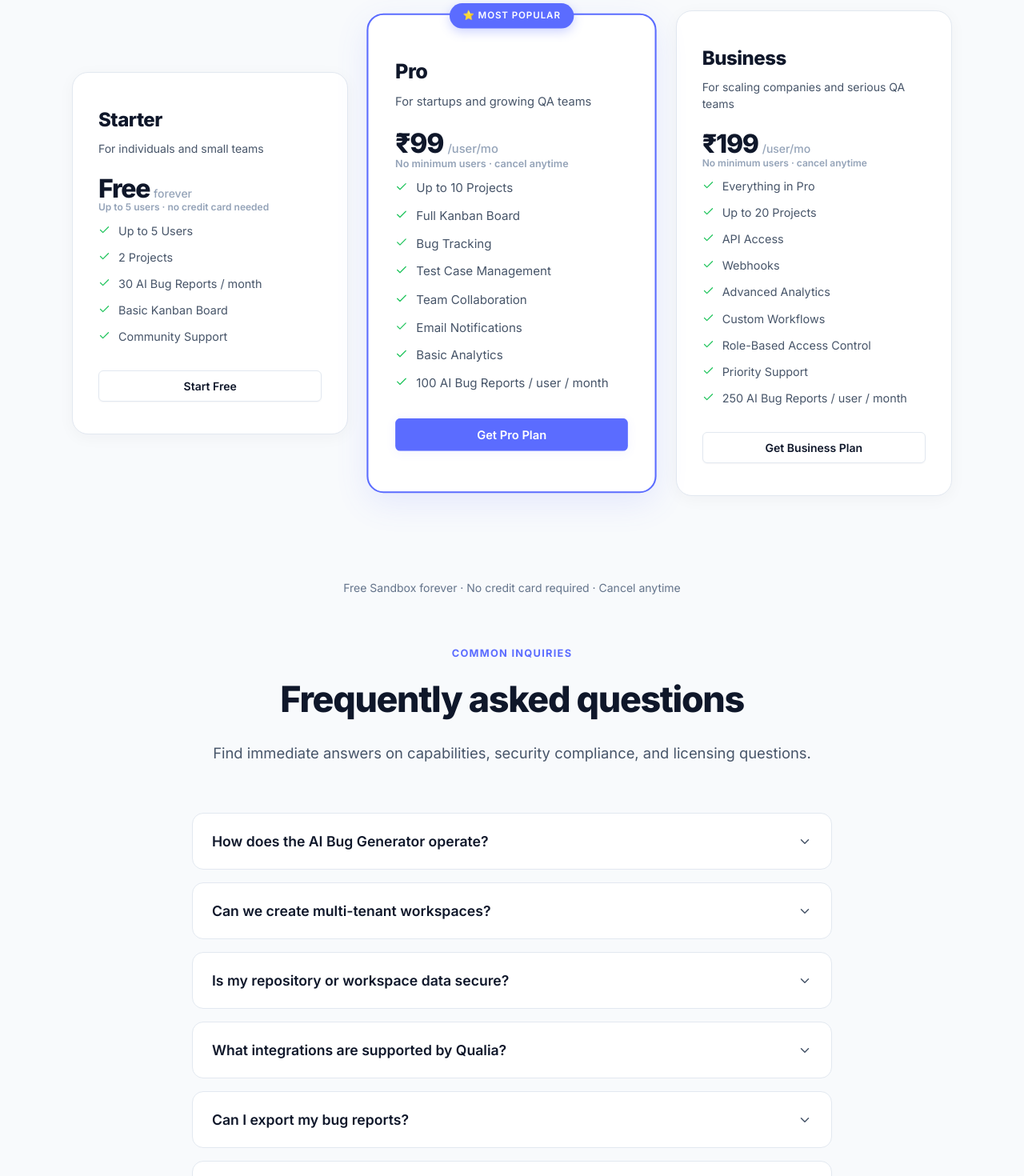
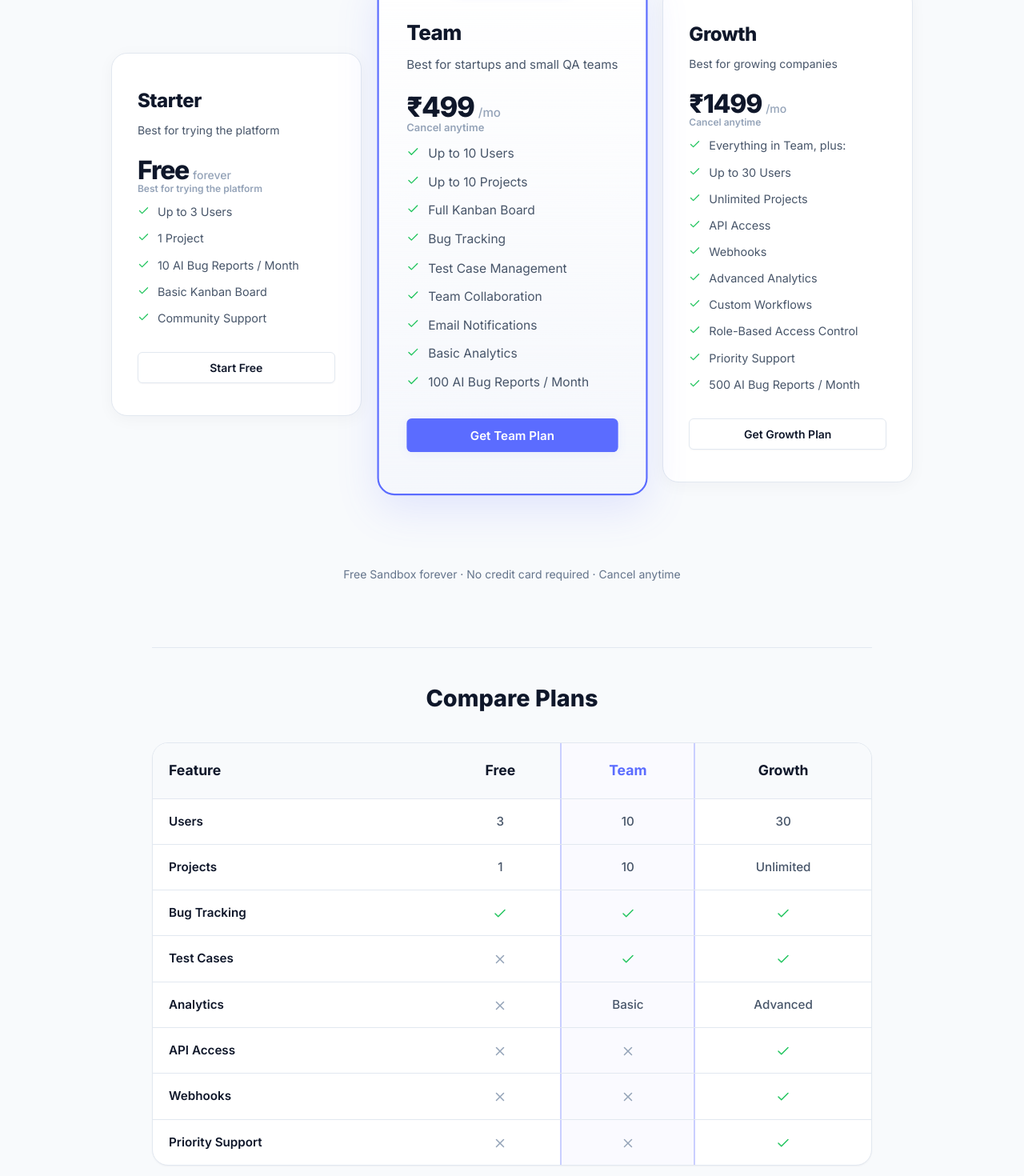
Before and after one commit to AbhishekTopiwala/Bug-Tracking-Tool, a React (Vite) app: page / in a window 1280 px wide. Shown: the part 5980-7450 px from the top of the page at 80% size. Built offline with nearby package versions, Linux system fonts and the light colour scheme; no server answers; the database is empty; what @cloudinary/url-gen would draw is missing.

Commit message:
Update payment service and landing page pricing layout

```diff
--- a/src/firebase/config.js
+++ b/src/firebase/config.js
@@ -29,11 +29,12 @@ const useEmulator = import.meta.env.VITE_USE_FIREBASE_EMULATOR === 'true';
 
 if (useEmulator) {
   console.log('🔧 Connecting to Firebase Local Emulators...');
-  connectAuthEmulator(auth, 'http://127.0.0.1:9099', { disableWarnings: true });
-  connectFirestoreEmulator(db, '127.0.0.1', 8080);
+  // Only connect to Functions emulator for local testing to preserve live Auth/Firestore data
+  // connectAuthEmulator(auth, 'http://127.0.0.1:9099', { disableWarnings: true });
+  // connectFirestoreEmulator(db, '127.0.0.1', 8080);
   connectFunctionsEmulator(functions, '127.0.0.1', 5001);
-  connectStorageEmulator(storage, '127.0.0.1', 9199);
-  console.log('✅ Connected to all Firebase Emulators');
+  // connectStorageEmulator(storage, '127.0.0.1', 9199);
+  console.log('✅ Connected to Functions Emulator');
 } else if (import.meta.env.DEV) {
   console.log(
     `🔥 DEV mode — connected to Firebase project: ${import.meta.env.VITE_FIREBASE_PROJECT_ID}`,
--- a/src/pages/LandingPage.jsx
+++ b/src/pages/LandingPage.jsx
@@ -42,24 +42,24 @@ const mockBugs = [
 
 const faqData = [
   {
+    question: "Can I upgrade anytime?",
+    answer: "Yes! You can upgrade your plan at any point. The change will be pro-rated and applied immediately to your account, unlocking new features and higher limits instantly."
+  },
+  {
+    question: "Can I cancel anytime?",
+    answer: "Absolutely. There are no long-term contracts unless you explicitly choose an annual commitment. You can cancel your subscription from your billing dashboard anytime."
+  },
+  {
+    question: "Is there a free trial?",
+    answer: "Yes! The Free plan gives you access to the platform forever. For advanced features, the Growth plan comes with a 14-day free trial so you can test everything before committing."
+  },
+  {
+    question: "What payment methods are supported?",
+    answer: "We support all major credit and debit cards, UPI, net banking, and popular wallets through our secure payment partner, Razorpay."
+  },
+  {
     question: "How does the AI Bug Generator operate?",
     answer: "When QA upload screenshots, our AI engine analyzes visual metadata, OCR bounds, and system details. It cross-references typical user paths to reconstruct clean, standardized title lists and reproduction guidelines with high accuracy."
-  },
-  {
-    question: "Can we create multi-tenant workspaces?",
-    answer: "Absolutely. Qualia is built from the ground up to support organizations, team groups, and independent projects. You can easily manage distinct teams, developers, and QA structures under a unified billing layout."
-  },
-  {
-    question: "Is my repository or workspace data secure?",
-    answer: "Security is our core value. All screenshots and uploads are safely isolated in access-secured Firestore and Cloud Storage folders. Technical details are never shared or fed into open public LLM datasets."
-  },
-  {
-    question: "What integrations are supported by Qualia?",
-    answer: "Currently we provide direct integrations with Slack for notifications and GitHub/GitLab for automated issue linking and PR tracking. We also have webhook support for custom workflows."
-  },
-  {
-    question: "Can I export my bug reports?",
-    answer: "Yes, you can export your entire test suite or specific project boards in CSV, PDF, and JSON formats for easy sharing with external stakeholders or legacy tools."
   },
   {
     question: "What happens if I exceed my AI generation limit?",
@@ -874,11 +874,10 @@ export default function LandingPage() {
       <section id="pricing" className="landing-pricing">
         <div className="pricing-container">
           <div className="section-header">
-            <span className="section-tag">Per-User Pricing</span>
-            <h2 className="section-title">Pay Only for Users You Actually Need</h2>
+            <span className="section-tag">Trusted by Startups & QA Teams</span>
+            <h2 className="section-title">Simple, transparent pricing</h2>
             <p className="section-subtitle">
-              No minimums. No forced upgrades. Add or remove users anytime — billing adjusts automatically.
-              85% cheaper than Jira, with built-in AI bug generation included.
+              Start for free, then upgrade as your team grows. Positioned for professional SaaS platforms.
             </p>
           </div>
 
@@ -893,7 +892,7 @@ export default function LandingPage() {
               onClick={() => setBillingCycle('yearly')}
             >
               Yearly
-              <span className="pricing-cycle-save">Save 20%</span>
+              <span className="pricing-cycle-save">Save 20% • Billed Annually</span>
             </button>
           </div>
 
@@ -919,18 +918,15 @@ export default function LandingPage() {
                           ? (plan.pricePerUserYearly || plan.yearlyPrice)
                           : (plan.pricePerUser || plan.monthlyPrice)}
                       </span>
-                      <span className="pricing-period">{plan.isPerUser ? '/user/mo' : '/mo'}</span>
+                      <span className="pricing-period">/mo</span>
                     </>
                   )}
                 </div>
-                {plan.isPerUser && (
-                  <div className="pricing-yearly-note" style={{ color: billingCycle === 'yearly' ? '#15803d' : '#94a3b8' }}>
-                    {billingCycle === 'yearly' ? 'Save 20% · billed annually' : 'No minimum users · cancel anytime'}
-                  </div>
-                )}
-                {plan.id === 'free' && (
-                  <div className="pricing-yearly-note" style={{ color: '#94a3b8' }}>Up to 5 users · no credit card needed</div>
-                )}
+                <div className="pricing-yearly-note" style={{ color: billingCycle === 'yearly' && plan.id !== 'free' ? '#15803d' : '#94a3b8' }}>
+                  {plan.id === 'free'
+                    ? 'Best for trying the platform'
+                    : (billingCycle === 'yearly' ? 'Save 20% • Billed Annually' : 'Cancel anytime')}
+                </div>
                 <div className="pricing-features">
                   {plan.features.map((feature, fIdx) => (
                     <div key={fIdx} className={`pricing-feature ${!feature.included ? 'muted' : ''}`}>
@@ -955,6 +951,73 @@ export default function LandingPage() {
 
           <div style={{ textAlign: 'center', marginTop: 24, fontSize: '0.875rem', color: '#64748b' }}>
             Free Sandbox forever · No credit card required · Cancel anytime
+          </div>
+        </div>
+
+        {/* Feature Comparison Table */}
+        <div className="feature-comparison-container">
+          <h3 className="comparison-title">Compare Plans</h3>
+          <div className="comparison-table-wrapper">
+            <table className="feature-comparison-table">
+              <thead>
+                <tr>
+                  <th>Feature</th>
+                  <th>Free</th>
+                  <th className="highlight-col">Team</th>
+                  <th>Growth</th>
+                </tr>
+              </thead>
+              <tbody>
+                <tr>
+                  <td>Users</td>
+                  <td>3</td>
+                  <td className="highlight-col">10</td>
+                  <td>30</td>
+                </tr>
+                <tr>
+                  <td>Projects</td>
+                  <td>1</td>
+                  <td className="highlight-col">10</td>
+                  <td>Unlimited</td>
+                </tr>
+                <tr>
+                  <td>Bug Tracking</td>
+                  <td><Check size={18} className="icon-check" /></td>
+                  <td className="highlight-col"><Check size={18} className="icon-check" /></td>
+                  <td><Check size={18} className="icon-check" /></td>
+                </tr>
+                <tr>
+                  <td>Test Cases</td>
+                  <td><X size={18} className="icon-x" /></td>
+                  <td className="highlight-col"><Check size={18} className="icon-check" /></td>
+                  <td><Check size={18} className="icon-check" /></td>
+                </tr>
+                <tr>
+                  <td>Analytics</td>
+                  <td><X size={18} className="icon-x" /></td>
+                  <td className="highlight-col">Basic</td>
+                  <td>Advanced</td>
+                </tr>
+                <tr>
+                  <td>API Access</td>
+                  <td><X size={18} className="icon-x" /></td>
+                  <td className="highlight-col"><X size={18} className="icon-x" /></td>
+                  <td><Check size={18} className="icon-check" /></td>
+                </tr>
+                <tr>
+                  <td>Webhooks</td>
+                  <td><X size={18} className="icon-x" /></td>
+                  <td className="highlight-col"><X size={18} className="icon-x" /></td>
+                  <td><Check size={18} className="icon-check" /></td>
+                </tr>
+                <tr>
+                  <td>Priority Support</td>
+                  <td><X size={18} className="icon-x" /></td>
+                  <td className="highlight-col"><X size={18} className="icon-x" /></td>
+                  <td><Check size={18} className="icon-check" /></td>
+                </tr>
+              </tbody>
+            </table>
           </div>
         </div>
       </section>
--- a/src/services/paymentService.js
+++ b/src/services/paymentService.js
@@ -130,53 +130,54 @@ export const PLANS = {
   free: {
     id: 'free',
     name: _starterPricing.name,
-    tagline: _starterPricing.tagline,
+    tagline: 'Best for trying the platform',
     monthlyPrice: _starterPricing.monthlyPrice,
     yearlyPrice: _starterPricing.yearlyPrice,
     monthlyPricePaise: _starterPricing.monthlyPricePaise,
     yearlyPricePaise: _starterPricing.yearlyPricePaise,
     pricePerUser: _starterPricing.pricePerUser,
     currency: 'INR',
-    maxUsers: 5,           // Free tier: up to 5 users
-    maxProjects: 2,
+    maxUsers: 3,           // Free tier: up to 3 users
+    maxProjects: 1,        // 1 Project
     storageGB: 0.1,        // 100 MB
-    aiQuota: 30,           // per org per month
+    aiQuota: 10,           // 10 AI Bug Reports / Month
     aiQuotaPerUser: 0,
     trialDays: 0,
     popular: false,
     active: true,
     isPerUser: false,
     features: [
-      { label: 'Up to 5 Users', included: true },
-      { label: '2 Projects', included: true },
-      { label: '30 AI Bug Reports / month', included: true },
+      { label: 'Up to 3 Users', included: true },
+      { label: '1 Project', included: true },
+      { label: '10 AI Bug Reports / Month', included: true },
       { label: 'Basic Kanban Board', included: true },
       { label: 'Community Support', included: true },
     ],
-    cta: _starterPricing.cta,
+    cta: 'Start Free',
     ctaSecondary: false,
   },
-  pro: {
-    id: 'pro',
-    name: 'Pro',
-    tagline: 'For startups and growing QA teams',
-    monthlyPrice: 99,      // ₹99 per user / month
-    yearlyPrice: 79,       // ₹79 per user / month (yearly — ~20% off)
-    monthlyPricePaise: 9900,
-    yearlyPricePaise: 7900,
-    pricePerUser: 99,      // ₹99/user/month (monthly billing)
-    pricePerUserYearly: 79, // ₹79/user/month (yearly billing)
+  team: {
+    id: 'team',
+    name: 'Team',
+    tagline: 'Best for startups and small QA teams',
+    monthlyPrice: 499,
+    yearlyPrice: 399,
+    monthlyPricePaise: 49900,
+    yearlyPricePaise: 39900,
+    pricePerUser: 499,
+    pricePerUserYearly: 399,
     currency: 'INR',
-    maxUsers: -1,          // Unlimited — no user cap
-    maxProjects: 10,
+    maxUsers: 10,          // Up to 10 Users
+    maxProjects: 10,       // Up to 10 Projects
     storageGB: 10,
-    aiQuota: -1,           // Per-user AI quota
-    aiQuotaPerUser: 100,   // 100 AI bug reports per user / month
+    aiQuota: 100,          // 100 AI Bug Reports / Month
+    aiQuotaPerUser: 0,
     trialDays: 0,
     popular: true,
     active: true,
-    isPerUser: true,
+    isPerUser: false,      // Changed to flat pricing based on requirements
     features: [
+      { label: 'Up to 10 Users', included: true },
       { label: 'Up to 10 Projects', included: true },
       { label: 'Full Kanban Board', included: true },
       { label: 'Bug Tracking', included: true },
@@ -184,43 +185,44 @@ export const PLANS = {
       { label: 'Team Collaboration', included: true },
       { label: 'Email Notifications', included: true },
       { label: 'Basic Analytics', included: true },
-      { label: '100 AI Bug Reports / user / month', included: true },
+      { label: '100 AI Bug Reports / Month', included: true },
     ],
-    cta: 'Get Pro Plan',
+    cta: 'Get Team Plan',
     ctaSecondary: false,
   },
-  business: {
-    id: 'business',
-    name: 'Business',
-    tagline: 'For scaling companies and serious QA teams',
-    monthlyPrice: 199,     // ₹199 per user / month
-    yearlyPrice: 159,      // ₹159 per user / month (yearly — ~20% off)
-    monthlyPricePaise: 19900,
-    yearlyPricePaise: 15900,
-    pricePerUser: 199,
-    pricePerUserYearly: 159,
+  growth: {
+    id: 'growth',
+    name: 'Growth',
+    tagline: 'Best for growing companies',
+    monthlyPrice: 1499,
+    yearlyPrice: 1199,
+    monthlyPricePaise: 149900,
+    yearlyPricePaise: 119900,
+    pricePerUser: 1499,
+    pricePerUserYearly: 1199,
     currency: 'INR',
-    maxUsers: -1,          // Unlimited — no user cap
-    maxProjects: 20,
+    maxUsers: 30,          // Up to 30 Users
+    maxProjects: -1,       // Unlimited Projects
     storageGB: 50,
-    aiQuota: -1,           // Per-user AI quota
-    aiQuotaPerUser: 250,   // 250 AI bug reports per user / month
+    aiQuota: 500,          // 500 AI Bug Reports / Month
+    aiQuotaPerUser: 0,
     trialDays: 14,
     popular: false,
     active: true,
-    isPerUser: true,
+    isPerUser: false,      // Changed to flat pricing based on requirements
     features: [
-      { label: 'Everything in Pro', included: true },
-      { label: 'Up to 20 Projects', included: true },
+      { label: 'Everything in Team, plus:', included: true },
+      { label: 'Up to 30 Users', included: true },
+      { label: 'Unlimited Projects', included: true },
       { label: 'API Access', included: true },
       { label: 'Webhooks', included: true },
       { label: 'Advanced Analytics', included: true },
       { label: 'Custom Workflows', included: true },
       { label: 'Role-Based Access Control', included: true },
       { label: 'Priority Support', included: true },
-      { label: '250 AI Bug Reports / user / month', included: true },
+      { label: '500 AI Bug Reports / Month', included: true },
     ],
-    cta: 'Get Business Plan',
+    cta: 'Get Growth Plan',
     ctaSecondary: true,
   },
 };
--- a/src/styles/landing.css
+++ b/src/styles/landing.css
@@ -1451,15 +1451,16 @@
 
 .pricing-card.popular {
   border: 2px solid var(--accent);
-  box-shadow: 0 12px 40px rgba(91, 108, 255, 0.12);
-  transform: scale(1.05);
+  box-shadow: 0 16px 48px rgba(91, 108, 255, 0.15);
+  transform: scale(1.08);
   z-index: 2;
   padding: 48px 32px;
+  background: linear-gradient(to bottom, var(--bg-card) 0%, rgba(91, 108, 255, 0.02) 100%);
 }
 
 .pricing-card.popular:hover {
-  transform: scale(1.05) translateY(-8px);
-  box-shadow: 0 24px 56px rgba(91, 108, 255, 0.18);
+  transform: scale(1.08) translateY(-8px);
+  box-shadow: 0 24px 56px rgba(91, 108, 255, 0.22);
 }
 
 /* Most Popular badge — via JSX element not CSS ::before */
@@ -1616,6 +1617,119 @@
   border-bottom: none;
 }
 
+/* ── Feature Comparison Table (Below Pricing) ── */
+.feature-comparison-container {
+  max-width: 900px;
+  margin: 80px auto 0;
+  padding-top: 40px;
+  border-top: 1px solid var(--border);
+}
+
+.comparison-title {
+  text-align: center;
+  font-size: 1.8rem;
+  font-weight: 800;
+  margin-bottom: 32px;
+  color: var(--text-primary);
+}
+
+.comparison-table-wrapper {
+  background: var(--bg-card);
+  border: 1px solid var(--border);
+  border-radius: var(--radius-xl);
+  overflow: hidden;
+  box-shadow: var(--shadow-sm);
+}
+
+.feature-comparison-table {
+  width: 100%;
+  border-collapse: collapse;
+  text-align: center;
+}
+
+.feature-comparison-table th {
+  padding: 20px;
+  font-weight: 700;
+  color: var(--text-primary);
+  border-bottom: 1px solid var(--border);
+  background: var(--bg-primary);
+  font-size: 1.1rem;
+}
+
+.feature-comparison-table th:first-child {
+  text-align: left;
+  width: 40%;
+}
+
+.feature-comparison-table td {
+  padding: 16px 20px;
+  border-bottom: 1px solid var(--border);
+  color: var(--text-secondary);
+  font-size: 0.95rem;
+  font-weight: 500;
+}
+
+.feature-comparison-table td:first-child {
+  text-align: left;
+  font-weight: 600;
+  color: var(--text-primary);
+}
+
+.feature-comparison-table tr:last-child td {
+  border-bottom: none;
+}
+
+.feature-comparison-table .highlight-col {
+  background: rgba(91, 108, 255, 0.03);
+  position: relative;
+}
+
+.feature-comparison-table th.highlight-col {
+  color: var(--accent);
+}
+
+.feature-comparison-table .highlight-col::before {
+  content: '';
+  position: absolute;
+  top: 0;
+  bottom: 0;
+  left: 0;
+  width: 2px;
+  background: var(--accent);
+  opacity: 0.3;
+}
+
+.feature-comparison-table .highlight-col::after {
+  content: '';
+  position: absolute;
+  top: 0;
+  bottom: 0;
+  right: 0;
+  width: 2px;
+  background: var(--accent);
+  opacity: 0.3;
+}
+
+.feature-comparison-table .icon-check {
+  color: #22c55e;
+  vertical-align: middle;
+}
+
+.feature-comparison-table .icon-x {
+  color: #94a3b8;
+  vertical-align: middle;
+}
+
+@media (max-width: 768px) {
+  .comparison-table-wrapper {
+    overflow-x: auto;
+  }
+
+  .feature-comparison-table {
+    min-width: 600px; /* Forces scrolling instead of squishing columns */
+  }
+}
+
 /* ── "How it Works" Timeline ── */
 .landing-timeline {
   padding: 100px 20px;
```
